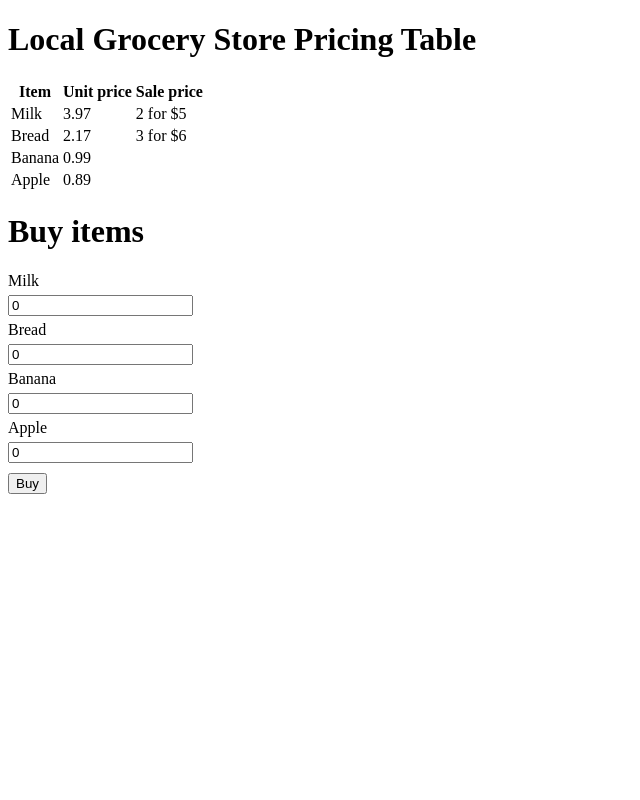
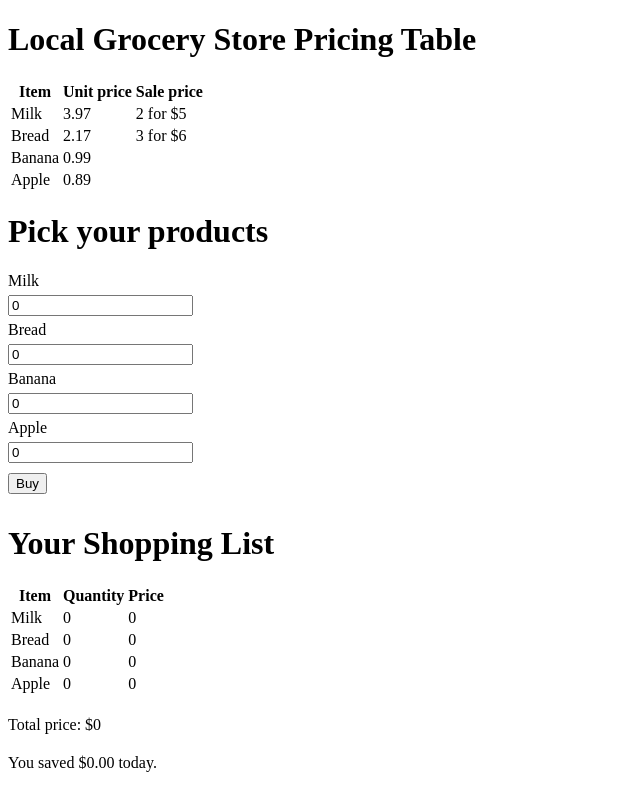
Before and after one commit to davidtissera/grocery_store_calculator, a React (Create React App) app: page / in a window 1280 px wide. Both pictures are taken after a click on the button "Buy". Shown: the whole page, without its empty margins (0-640 px from the left). Built offline with nearby package versions, Linux system fonts and the light colour scheme.

Commit message:
Implementing 'ProductsBuyer' component

```diff
--- a/src/@core/components/Table.tsx
+++ b/src/@core/components/Table.tsx
@@ -37,7 +37,7 @@ export default function Table(props: ITable) {
             <tr role="row" key={`row-${idx}`}>
               {columns.map((column) => {
                 const cellValue = row[column.name];
-                return <td key={cellValue}>{cellValue}</td>;
+                return <td key={`${column.name}-${cellValue}`}>{cellValue}</td>;
               })}
             </tr>
           );
--- /dev/null
+++ b/src/views/ProductsBuyer/components/ProductsQuantityTable.tsx
@@ -0,0 +1,53 @@
+import Table from "@core/components/Table";
+import { IProduct } from "shared/mocks";
+import { calculateDiscountPrice } from "../helpers";
+
+export type IProductQuantity = Partial<IProduct> & {
+  quantity: number;
+  price: number;
+};
+
+export interface IProductQuantityTable {
+  products: IProductQuantity[];
+}
+
+export default function ProductsQuantityTable(props: IProductQuantityTable) {
+  const { products } = props;
+
+  if (products.length === 0) {
+    return null;
+  }
+
+  const columns = [
+    { name: "name", header: "Item" },
+    { name: "quantity", header: "Quantity" },
+    { name: "price", header: "Price" }
+  ];
+
+  const rows = products.map((product) => ({
+    name: product.name,
+    quantity: product.quantity,
+    price: calculateDiscountPrice(product, product.quantity)
+  }));
+
+  const priceWithoutDiscount = products.reduce((prev, acum) => {
+    return prev + acum.cost * acum.quantity;
+  }, 0);
+
+  const totalPrice = rows.reduce((prev, acum) => {
+    return prev + acum.price;
+  }, 0);
+
+  const savedPrice = (priceWithoutDiscount - totalPrice).toFixed(2);
+
+  return (
+    <>
+      <h1>Your Shopping List</h1>
+      <Table columns={columns} rows={rows} />
+      <div style={{ margin: "20px 0" }}>{`Total price: $${totalPrice}`}</div>
+      <div
+        style={{ margin: "20px 0" }}
+      >{`You saved $${savedPrice} today.`}</div>
+    </>
+  );
+}
--- a/src/views/ProductsBuyer/components/ShoppingCart.tsx
+++ b/src/views/ProductsBuyer/components/ShoppingCart.tsx
@@ -3,7 +3,7 @@ import { IProduct } from "shared/mocks";
 
 export interface IShoppingCart {
   productsToBuy: IProduct[];
-  handleBuyProducts: (formValues: Record<string, string>) => void;
+  handleBuyProducts: (formValues: Record<IProduct["name"], number>) => void;
 }
 
 export default function ShoppingCart(props: IShoppingCart) {
@@ -15,7 +15,7 @@ export default function ShoppingCart(props: IShoppingCart) {
     const elements = ((event as unknown) as any).target.elements;
     event.preventDefault();
 
-    const formValues = Object.assign(
+    const formValues: Record<IProduct["name"], number> = Object.assign(
       {},
       ...productsToBuy.map((product) => {
         return {
--- a/src/views/ProductsBuyer/helpers/index.tsx
+++ b/src/views/ProductsBuyer/helpers/index.tsx
@@ -1,14 +1,21 @@
+import { IProduct } from "shared/mocks";
+
 export const calculateDiscountPrice: (
-  product: any,
-  amountOfProductsToBuy: number
-) => number = (product, amountOfProductsToBuy) => {
-  const amount = amountOfProductsToBuy / product?.amountOfProductsInDiscount;
+  product: IProduct,
+  quantity: number
+) => number = (product, quantity) => {
+  if (!product.amountOfProductsInDiscount || !product.discount_cost) {
+    const price = product.cost * quantity;
 
+    return price;
+  }
+
+  const amount = quantity / product?.amountOfProductsInDiscount;
   if (amount % 1 !== 0) {
-    const discountPrice = (amountOfProductsToBuy - 1) * product?.discount_cost;
+    const discountPrice = (quantity - 1) * product?.discount_cost;
 
     return discountPrice + product.cost;
   }
 
-  return amountOfProductsToBuy * product?.discount_cost;
+  return quantity * product?.discount_cost;
 };
--- a/src/views/ProductsBuyer/index.tsx
+++ b/src/views/ProductsBuyer/index.tsx
@@ -1,7 +1,9 @@
 import { useState } from "react";
 import ShoppingCart from "./components/ShoppingCart";
+import ProductsQuantityTable, {
+  IProductQuantity
+} from "./components/ProductsQuantityTable";
 import { IProduct } from "shared/mocks";
-import { calculateDiscountPrice } from "./helpers";
 
 export interface IProductsBuyer {
   products: IProduct[];
@@ -9,29 +11,30 @@ export interface IProductsBuyer {
 
 export default function ProductsBuyer(props: IProductsBuyer) {
   const { products } = props;
-  const [newProducts, setNewProducts] = useState([]);
+  const [newProducts, setNewProducts] = useState<IProductQuantity[] | []>([]);
 
-  const handleBuyProducts = (values) => {
+  const handleBuyProducts = (values: Record<IProduct["name"], number>) => {
     const transformProductQuantity = (product: IProduct) => {
       return {
         ...product,
         quantity: values[product.name]
       };
     };
-    const productsWithQuantity: any = products.map(transformProductQuantity);
+    const productsWithQuantity: IProductQuantity[] = products.map(
+      transformProductQuantity
+    );
 
     setNewProducts(productsWithQuantity);
   };
 
-  console.log(newProducts);
-
   return (
     <>
-      <h1>Buy items</h1>
+      <h1>Pick your products</h1>
       <ShoppingCart
         productsToBuy={products}
         handleBuyProducts={handleBuyProducts}
       />
+      <ProductsQuantityTable products={newProducts} />
     </>
   );
 }
```
Also changed, not shown: 1 other file (tests, documents, lock files or other folders).
